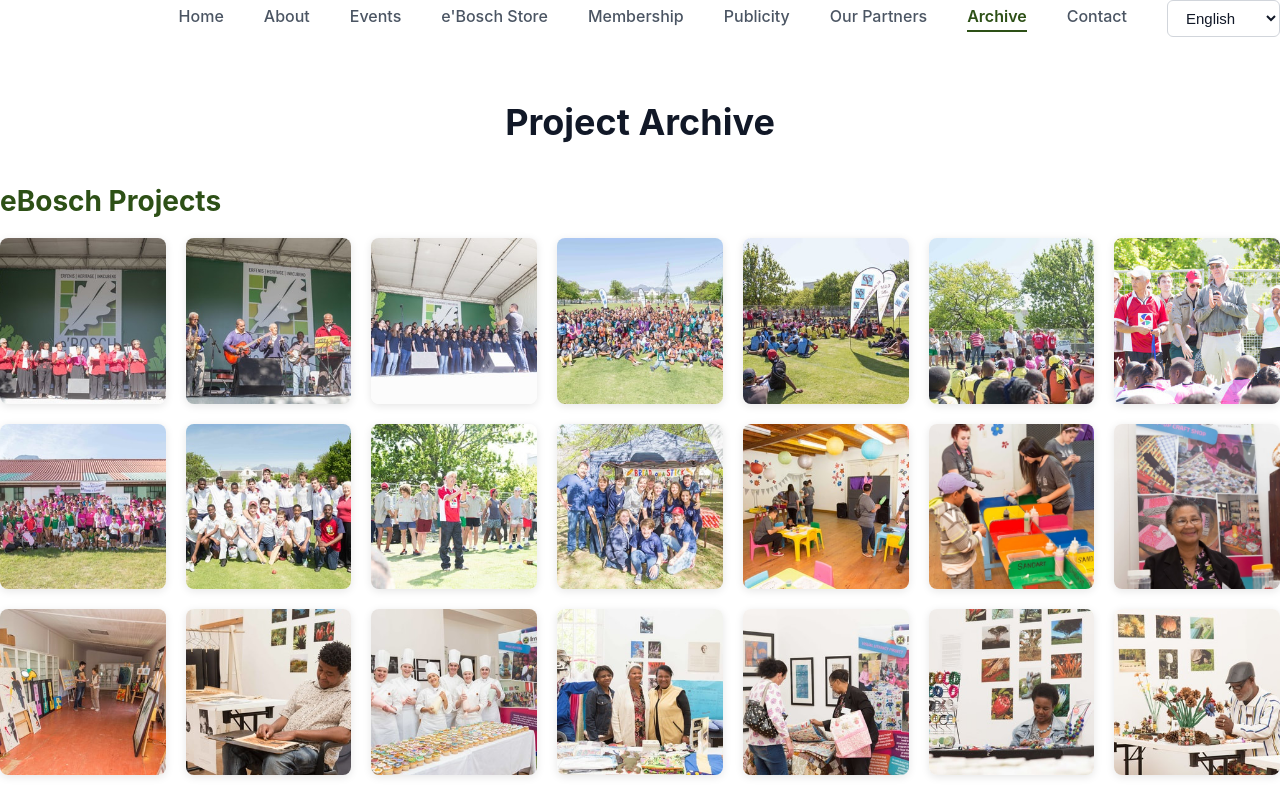
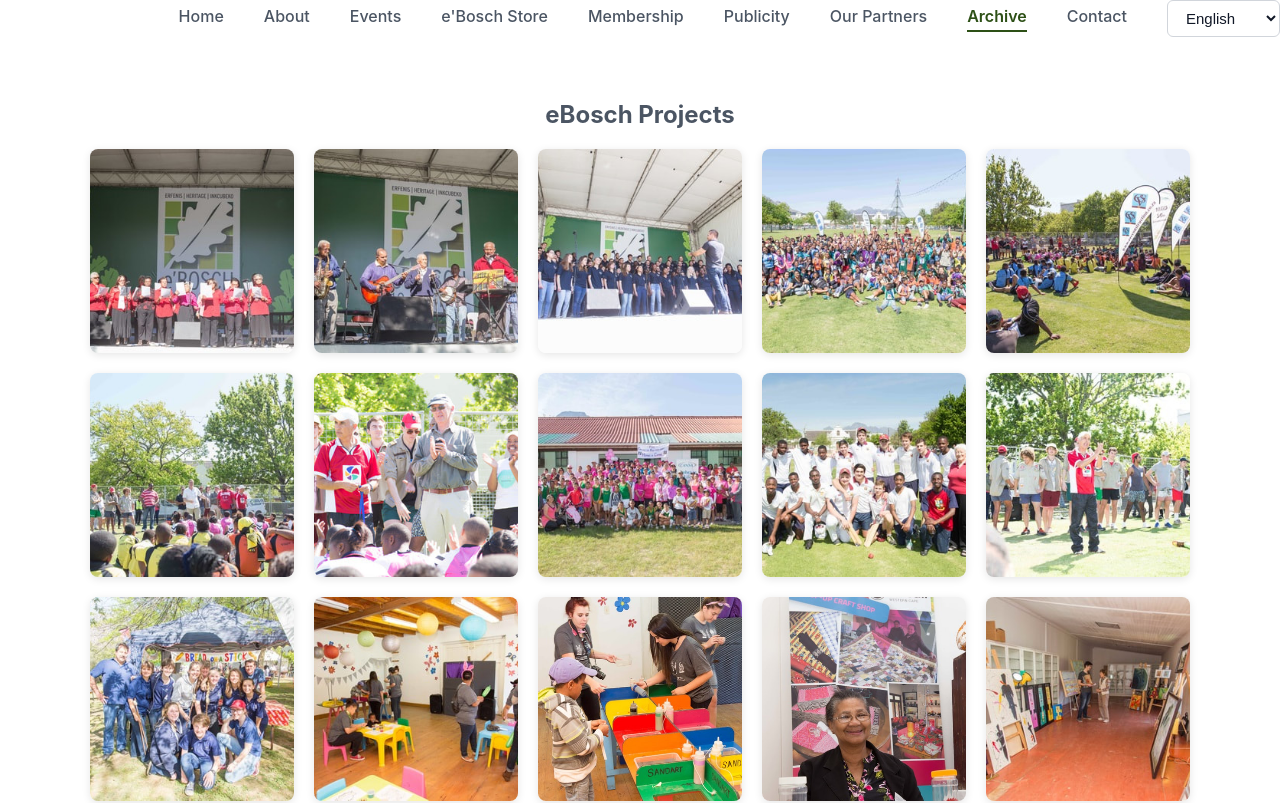
Before and after one commit to mihlalibayi/ebosch-website, a Next.js app: page /archive in a window 1280 px wide. Shown: the top 803 px of the page. Built offline with nearby package versions, Linux system fonts and the light colour scheme.

Commit message:
Added archive page

```diff
--- a/app/archive/page.tsx
+++ b/app/archive/page.tsx
@@ -29,8 +29,12 @@ const archiveData: ArchiveItem[] = [
     titleEn: 'eBosch Projects',
     titleAf: 'eBosch Projekte',
     titleXh: 'Iiprojekthi ze-eBosch',
-    images: range(1, 21, '/archives/projects/project', 'jpg'),
-    imagesPerRow: 7,
+    // remove project19
+    images: [
+      ...range(1, 18, '/archives/projects/project', 'jpg'),
+      ...range(20, 21, '/archives/projects/project', 'jpg')
+    ],
+    imagesPerRow: 5, // 20 images -> 4 rows
   },
   {
     id: 'heritage-tour',
@@ -38,7 +42,7 @@ const archiveData: ArchiveItem[] = [
     titleAf: 'Museum Erfenis Toer',
     titleXh: 'Ukhenketho lweMnyuziyam yeLifa',
     images: range(1, 12, '/archives/heritagetour/tour', 'jpg'),
-    imagesPerRow: 6,
+    imagesPerRow: 4, // 12 images -> 3 rows
   },
   {
     id: 'cohesion-workshop',
@@ -46,7 +50,7 @@ const archiveData: ArchiveItem[] = [
     titleAf: 'Sosiale Samehorigheid Werkswinkel',
     titleXh: 'Ucweyo loManyano lweNtlalo',
     images: range(1, 10, '/archives/cohesionworkshop/workshop', 'jpg'),
-    imagesPerRow: 5,
+    imagesPerRow: 4, // 10 images -> 3 rows (4+4+2)
   },
   {
     id: 'tree-planting',
@@ -54,7 +58,7 @@ const archiveData: ArchiveItem[] = [
     titleAf: 'Boomplant Dag',
     titleXh: 'USuku lokuTyalwa kweMithi',
     images: range(1, 12, '/archives/plant/plant', 'jpg'),
-    imagesPerRow: 6,
+    imagesPerRow: 4, // 12 images -> 3 rows
   },
   {
     id: 'eerste-walk',
@@ -62,7 +66,7 @@ const archiveData: ArchiveItem[] = [
     titleAf: 'Eerste Water Walk Pelgrimstog',
     titleXh: 'Uhambo lwamanzi lwase-Eerste',
     images: range(1, 8, '/archives/eerstewalk/walk', 'jpg'),
-    imagesPerRow: 4, // 4 per row gives 2 rows
+    imagesPerRow: 4, // 8 images -> 2 rows
   },
   {
     id: 'legacy-concert',
@@ -85,11 +89,11 @@ const archiveData: ArchiveItem[] = [
     titleEn: "e'Bosch Crafts Alive Development Project",
     titleAf: "e'Bosch Crafts Alive Ontwikkelingsprojek",
     titleXh: 'Iprojekthi yoPhuhliso lweCrafts Alive ye-eBosch',
+    // remove craftalive4
     images: [
       '/archives/craftsalive/craftalive1.jpg',
       '/archives/craftsalive/craftalive2.jpeg',
       '/archives/craftsalive/craftalive3.jpeg',
-      '/archives/craftsalive/craftalive4.jpeg',
     ],
     textEn: [
       "The e'Bosch Craft Alive Development Project fostered collaboration across Stellenbosch's communities and sectors to strengthen the local craft industry as part of the town's socio-economic landscape. It promoted recognition and support for crafts as a way to empower skilled and motivated individuals, offering them job opportunities, sustainable income, and a deeper sense of belonging. The initiative contributed to positioning Stellenbosch as a true Centre for Entrepreneurship."
@@ -101,7 +105,7 @@ const archiveData: ArchiveItem[] = [
       "Iprojekthi yoPhuhliso lweCrafts Alive ye-eBosch ikhuthaze intsebenziswano kwiindawo zoluntu zaseStellenbosch kunye namacandelo ukuqinisa ishishini lasekuhlaleni lezandla njengenxalenye yemeko yezoqoqosho lwedolophu. Ikhuthaze ukuqatshelwa kunye nenkxaso yemisebenzi yezandla njengendlela yokuxhobisa abantu abanezakhono nabakhuthazekileyo, ibanike amathuba emisebenzi, ingeniso ezinzileyo, kunye nemvakalelo enzulu yokuba yinxalenye. Eli nyathelo libe negalelo ekubekeni iStellenbosch njengeZiko loShishino lokwenene."
     ],
     pdf: '/archives/craftsalive/ebosch_crafts_alive_project.pdf',
-    imagesPerRow: 4, // one row
+    imagesPerRow: 3, // one row
   },
   {
     id: 'wildlands',
@@ -179,7 +183,7 @@ const archiveData: ArchiveItem[] = [
       "Iilungiswe nguDennis Moss, inkokheli yeengcinga ye-e'Bosch."
     ],
     pdf: '/archives/biosphere/ebosch_stb_idp_sdf_discussion_doc.pdf',
-    imagesPerRow: 1, // no images, but placeholder
+    imagesPerRow: 1, // no images
   },
   {
     id: '100-identities',
@@ -497,20 +501,22 @@ export default function Archive() {
         </div>
       </header>
 
-      <main className="max-w-7xl mx-auto px-4 sm:px-6 lg:px-8 py-12" style={{ paddingTop: '100px' }}>
-        <h1 style={{ fontSize: '36px', fontWeight: 'bold', color: '#111827', marginBottom: '40px', textAlign: 'center' }}>
-          {language === 'en' && 'Project Archive'}
-          {language === 'af' && 'Projek Argief'}
-          {language === 'xh' && 'Ugcino lweProjekthi'}
-        </h1>
+      <main className="max-w-7xl mx-auto px-8 sm:px-12 lg:px-16 py-12" style={{ paddingTop: '100px' }}>
+        {/* No main heading as requested */}
 
         {archiveData.map((item) => (
           <section key={item.id} style={{ marginBottom: '80px' }}>
-            <h2 style={{ fontSize: '28px', fontWeight: 'bold', color: '#2d5016', marginBottom: '20px' }}>
+            <h2 style={{
+              fontSize: '24px',
+              fontWeight: 'bold',
+              color: '#4b5563', // dark grey
+              marginBottom: '20px',
+              textAlign: 'center'
+            }}>
               {getTitle(item)}
             </h2>
 
-            {/* Text content (if any) – styled like about page but wider */}
+            {/* Text content – like about page but wider */}
             {getText(item).length > 0 && (
               <div style={{
                 background: 'linear-gradient(135deg, #f0fdf4 0%, #f8fafc 100%)',
@@ -535,8 +541,12 @@ export default function Archive() {
               </div>
             )}
 
-            {/* Image gallery */}
+            {/* Image gallery – now centered with max-width */}
             {item.images && item.images.length > 0 && (
+              <div style={{
+                maxWidth: '1100px',
+                margin: '0 auto',
+              }}>
                 <div style={{
                   display: 'grid',
                   gridTemplateColumns: `repeat(${item.imagesPerRow}, 1fr)`,
@@ -554,6 +564,7 @@ export default function Archive() {
                         boxShadow: '0 2px 8px rgba(0,0,0,0.1)',
                         transition: 'transform 0.2s ease, box-shadow 0.2s ease',
                         aspectRatio: '1/1',
+                        maxHeight: item.id === 'sicmf' ? '300px' : 'none',
                       }}
                       onMouseEnter={(e) => {
                         (e.currentTarget as HTMLElement).style.transform = 'scale(1.02)';
@@ -567,11 +578,17 @@ export default function Archive() {
                       <img
                         src={src}
                         alt={`${getTitle(item)} image ${idx + 1}`}
-                      style={{ width: '100%', height: '100%', objectFit: 'cover' }}
+                        style={{
+                          width: '100%',
+                          height: '100%',
+                          objectFit: item.id === 'sicmf' ? 'contain' : 'cover',
+                          backgroundColor: '#f5f5f5',
+                        }}
                         loading="lazy"
                       />
                     </div>
                   ))}
+                </div>
               </div>
             )}
 
```
Also changed, not shown: public/archives/craftsalive/caftalive4.jpeg (deleted), public/archives/projects/project19.jpg (deleted). Lines whose indentation alone changed are shown as unchanged.
